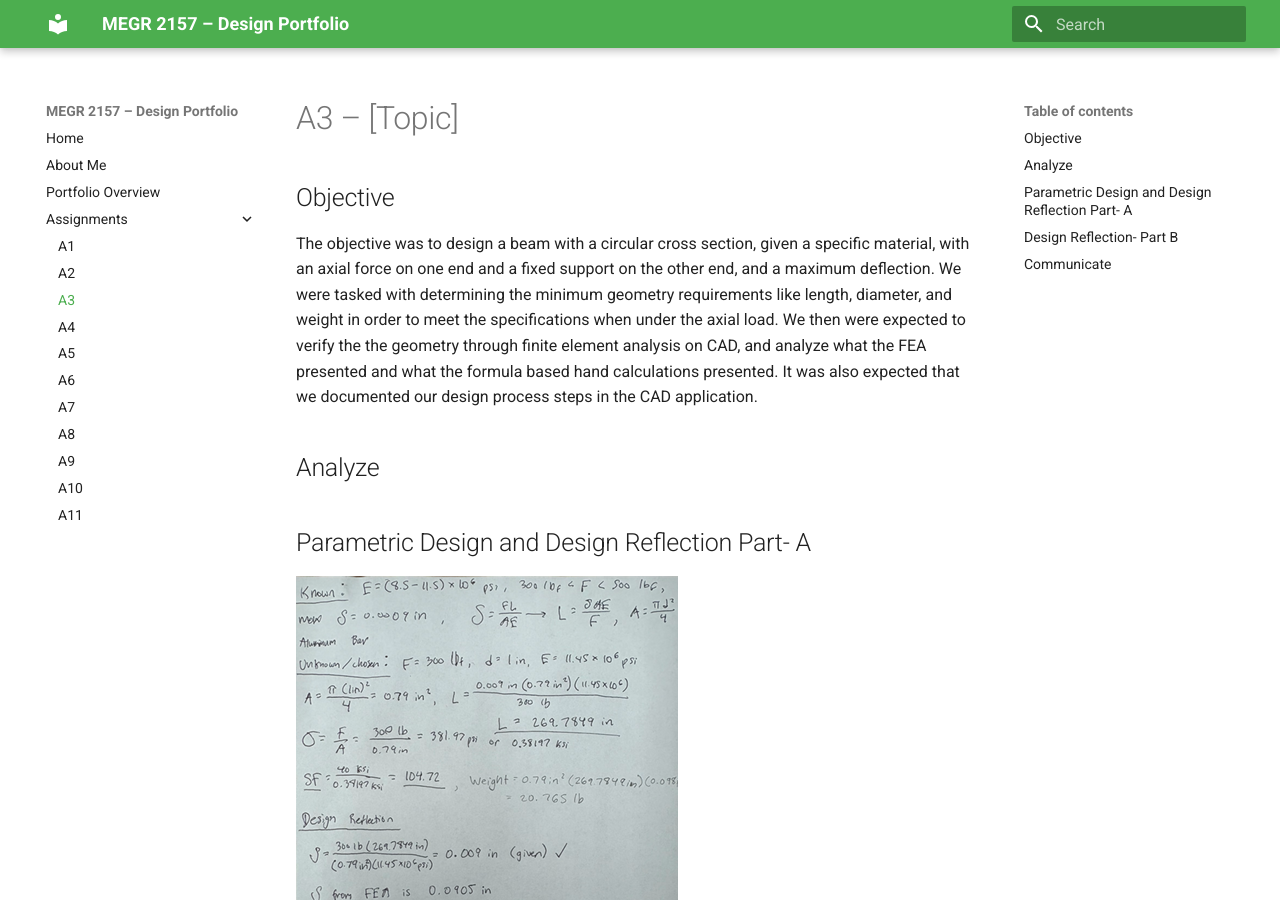
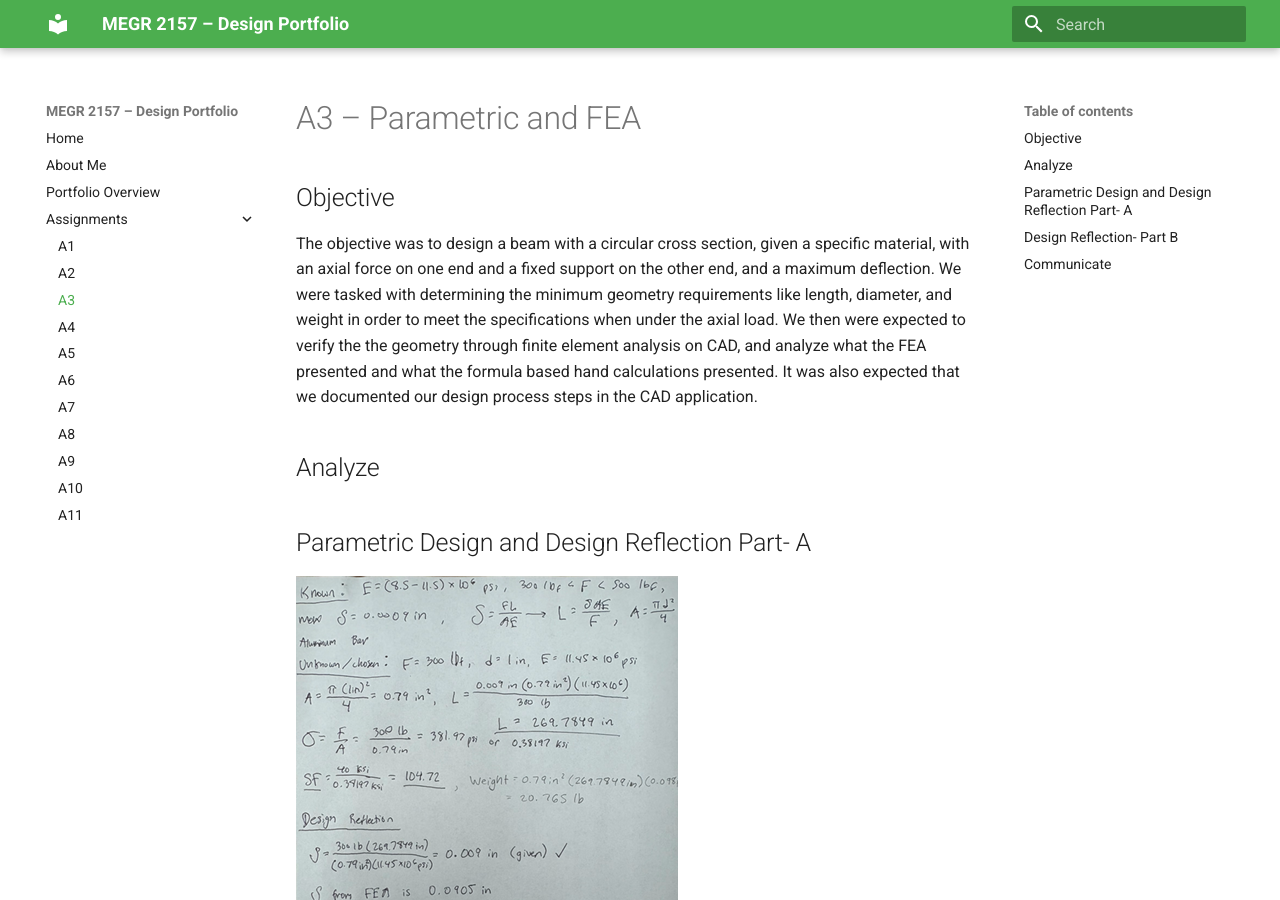
Before and after one commit to apaciore/megr2156-portfolio, an MkDocs documentation site: the page built from docs/assignments/A03/index.md, in a window 1280 px wide and 900 px high. Built offline with MkDocs 1.6.1 and Material for MkDocs 9.7.7, drawn with Linux system fonts in a browser that asks for light colours.

Commit message:
Revise assignment title and objective description
Updated the assignment title and clarified the objective.

```diff
--- a/docs/assignments/A03/index.md
+++ b/docs/assignments/A03/index.md
@@ -1,4 +1,4 @@
-# A3 – [Topic]
+# A3 – Parametric and FEA
 
 ## Objective
 
```
